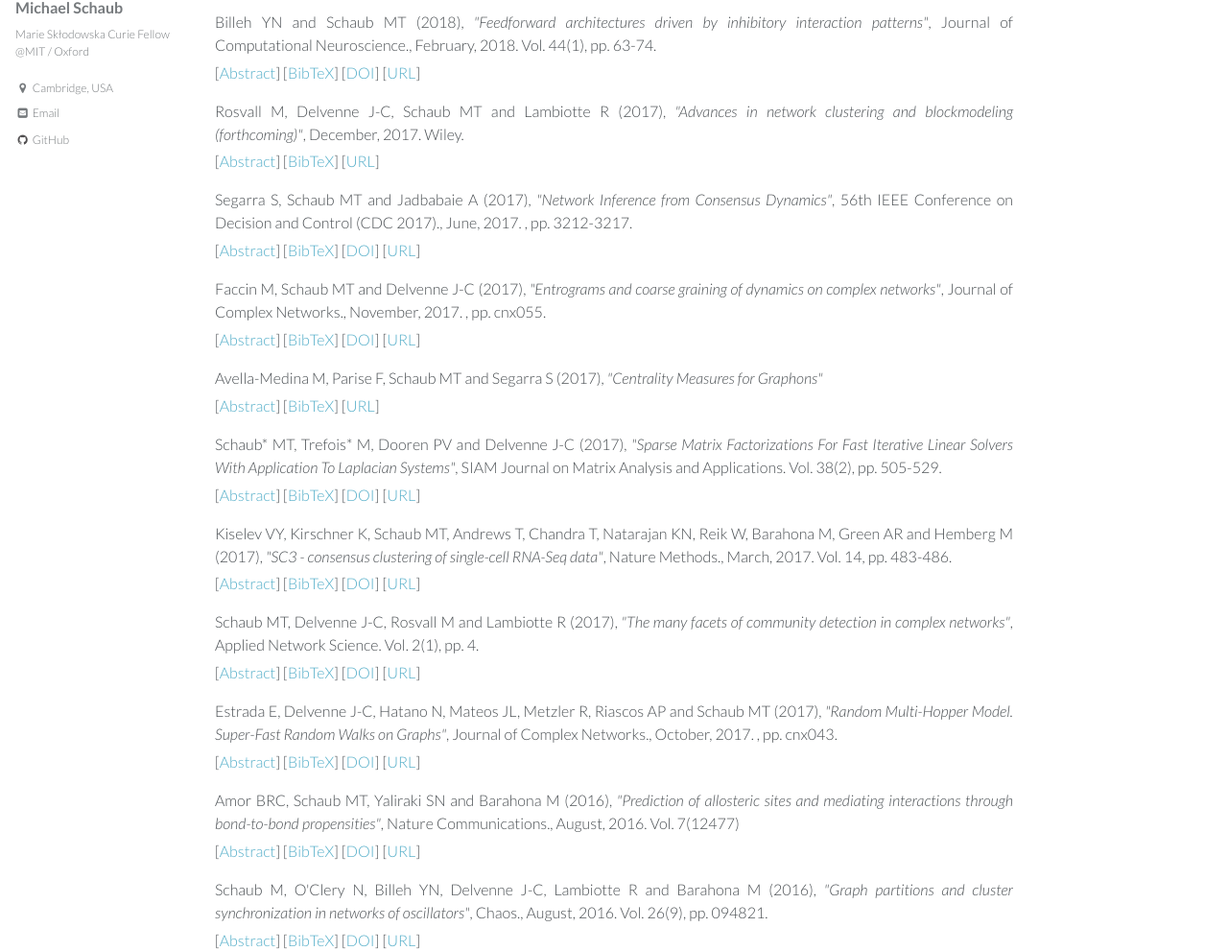
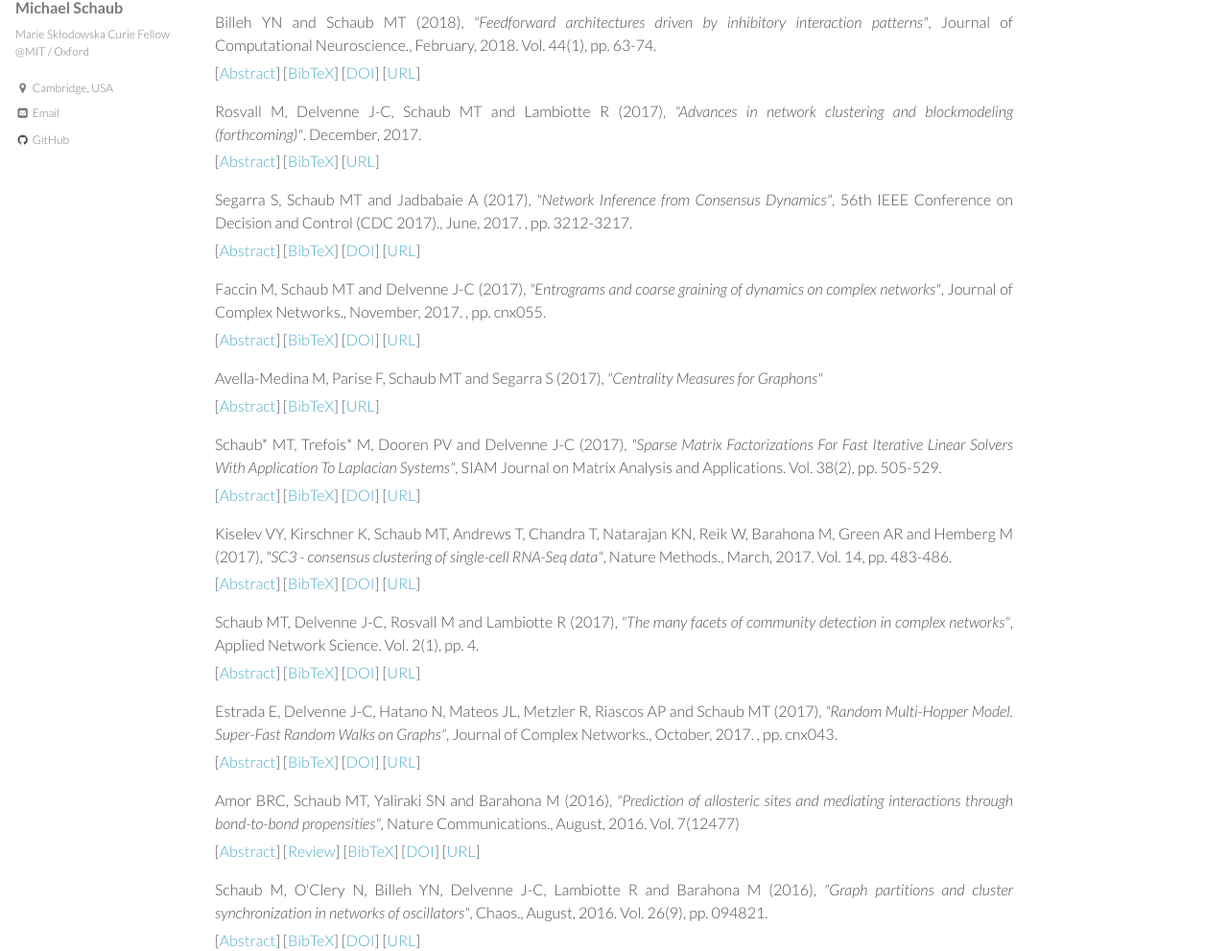
Before and after one commit to michaelschaub/michaelschaub.github.io, a Jekyll site: the page built from publications.md, in a window 1280 px wide and 1400 px high, scrolled down 772 px. Shown: the part 130-1121 px from the top of the window at 96% size. Built offline with Jekyll 4.4.1, drawn with Linux system fonts in a browser that asks for light colours; some of the changed text lies outside the part shown.

```diff
--- a/_config.yml
+++ b/_config.yml
@@ -85,6 +85,10 @@ author:
   location         : "Cambridge, USA"
   email            : mschaub(at)mit.edu
   github           : michaelschaub
+  links:
+      - label: "Github"
+        icon: "fab fa-fw fa-github"
+        url: "https://github.com/michaelschaub"
 
 
 # Reading Files
--- a/_layouts/publications.html
+++ b/_layouts/publications.html
@@ -548,7 +548,7 @@ p.infolinks { margin: 0.3em 0em 0em 0em; padding: 0px; }
 </pre></td>
 </tr>
 <tr id="Rosvall2017" class="entry">
-	<td>Rosvall M, Delvenne J-C, Schaub MT and Lambiotte R (2017), <i>"Advances in network clustering and blockmodeling (forthcoming)"</i>, December, 2017.  Wiley.
+	<td>Rosvall M, Delvenne J-C, Schaub MT and Lambiotte R (2017), <i>"Advances in network clustering and blockmodeling (forthcoming)"</i>. December, 2017.
 	<p class="infolinks">[<a href="javascript:toggleInfo('Rosvall2017','abstract')">Abstract</a>] [<a href="javascript:toggleInfo('Rosvall2017','bibtex')">BibTeX</a>] [<a href="https://arxiv.org/abs/1712.06468" target="_blank">URL</a>]</p>
 	</td>
 </tr>
@@ -726,11 +726,14 @@ p.infolinks { margin: 0.3em 0em 0em 0em; padding: 0px; }
 </tr>
 <tr id="Amor2016" class="entry">
 	<td>Amor BRC, Schaub MT, Yaliraki SN and Barahona M (2016), <i>"Prediction of allosteric sites and mediating interactions through bond-to-bond propensities"</i>, Nature Communications., August, 2016.  Vol. 7(12477)
-	<p class="infolinks">[<a href="javascript:toggleInfo('Amor2016','abstract')">Abstract</a>] [<a href="javascript:toggleInfo('Amor2016','bibtex')">BibTeX</a>] [<a href="https://doi.org/10.1038/ncomms12477" target="_blank">DOI</a>] [<a href="http://dx.doi.org/10.1101/056275" target="_blank">URL</a>]</p>
+	<p class="infolinks">[<a href="javascript:toggleInfo('Amor2016','abstract')">Abstract</a>] [<a href="javascript:toggleInfo('Amor2016','review')">Review</a>]  [<a href="javascript:toggleInfo('Amor2016','bibtex')">BibTeX</a>] [<a href="https://doi.org/10.1038/ncomms12477" target="_blank">DOI</a>] [<a href="http://dx.doi.org/10.1101/056275" target="_blank">URL</a>]</p>
 	</td>
 </tr>
 <tr id="abs_Amor2016" class="abstract noshow">
 	<td><b>Abstract</b>: Allostery is a fundamental mechanism of biological regulation, in which binding of a molecule at a distant location affects the active site of a protein. Allosteric sites provide targets to fine-tune protein activity, yet we lack computational methodologies to predict them. Here we present an efficient graph-theoretical framework to reveal allosteric interactions (atoms and communication pathways strongly coupled to the active site) without a priori information of their location. Using an atomistic graph with energy-weighted covalent and weak bonds, we define a bond-to-bond propensity quantifying the non-local effect of instantaneous bond fluctuations propagating through the protein. Significant interactions are then identified using quantile regression. We exemplify our method with three biologically important proteins: caspase-1, CheY, and h-Ras, correctly predicting key allosteric interactions, whose significance is additionally confirmed against a reference set of 100 proteins. The almost-linear scaling of our method renders it suitable for high-throughput searches for candidate allosteric sites.</td>
+</tr>
+<tr id="rev_Amor2016" class="review noshow">
+	<td><b>Review</b>: News articles:<br>http://www3.imperial.ac.uk/newsandeventspggrp/imperialcollege/newssummary/news_25-8-2016-15-3-8<br>http://phys.org/news/2016-08-paths-proteins-reveal-drug.html<br>http://naturalsciencenews.com/2016/08/27/mathematical-models-used-to-study-traffic-jams-can-help-researchers-understand-proteins/?platform=hootsuite</td>
 </tr>
 <tr id="bib_Amor2016" class="bibtex noshow">
 <td><b>BibTeX</b>:
--- a/publications.bib
+++ b/publications.bib
@@ -9,12 +9,12 @@
   number    = {12477},
   month     = {August},
   abstract  = {Allostery is a fundamental mechanism of biological regulation, in which binding of a molecule at a distant location affects the active site of a protein. Allosteric sites provide targets to fine-tune protein activity, yet we lack computational methodologies to predict them. Here we present an efficient graph-theoretical framework to reveal allosteric interactions (atoms and communication pathways strongly coupled to the active site) without a priori information of their location. Using an atomistic graph with energy-weighted covalent and weak bonds, we define a bond-to-bond propensity quantifying the non-local effect of instantaneous bond fluctuations propagating through the protein. Significant interactions are then identified using quantile regression. We exemplify our method with three biologically important proteins: caspase-1, CheY, and h-Ras, correctly predicting key allosteric interactions, whose significance is additionally confirmed against a reference set of 100 proteins. The almost-linear scaling of our method renders it suitable for high-throughput searches for candidate allosteric sites.},
-  comment   = {News articles:
+  doi       = {10.1038/ncomms12477},
+  owner     = {mschaub},
+  review    = {News articles:
 http://www3.imperial.ac.uk/newsandeventspggrp/imperialcollege/newssummary/news_25-8-2016-15-3-8
 http://phys.org/news/2016-08-paths-proteins-reveal-drug.html
 http://naturalsciencenews.com/2016/08/27/mathematical-models-used-to-study-traffic-jams-can-help-researchers-understand-proteins/?platform=hootsuite},
-  doi       = {10.1038/ncomms12477},
-  owner     = {mschaub},
   timestamp = {2016.08.25},
   url       = {http://dx.doi.org/10.1101/056275},
 }
```
Also changed, not shown: other parts of _layouts/publications.html (+2 -2 lines).
